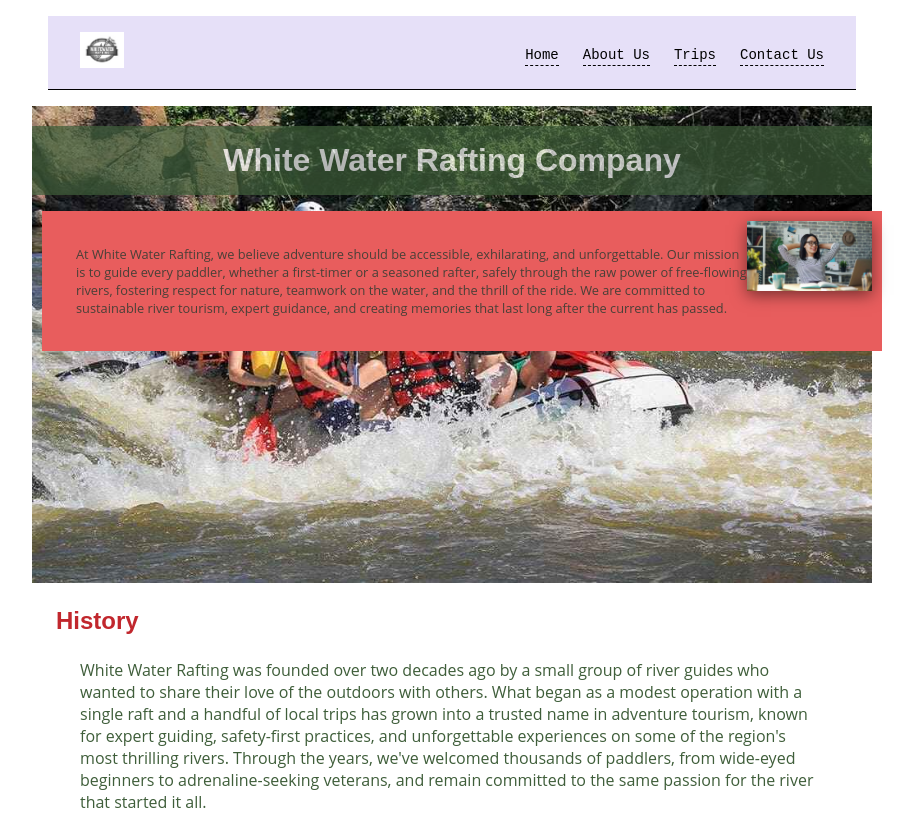
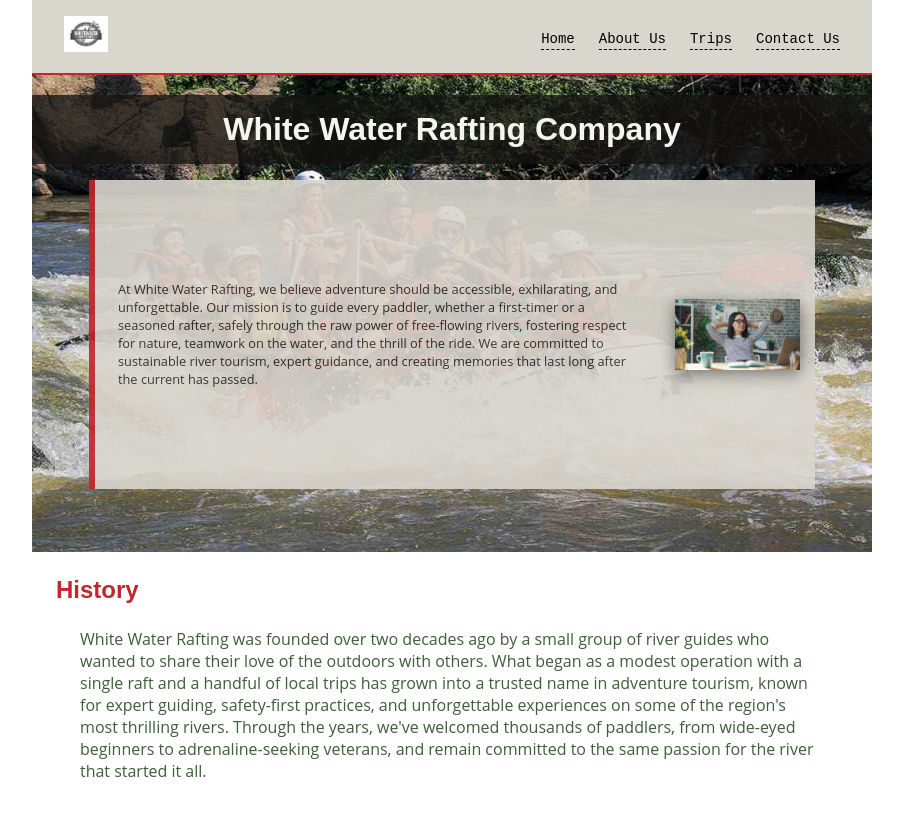
Before and after one commit to AnalystYuchels/wdd130, a plain HTML site: page wwr/about.html in a window 1280 px wide. Shown: the top 824 px of the page, without its empty margins (188-1101 px from the left). Drawn offline with Linux system fonts and the light colour scheme.

Commit message:
Improved the styling for rafting.css

```diff
--- a/wwr/styles/rafting.css
+++ b/wwr/styles/rafting.css
@@ -44,8 +44,7 @@ h2 {
 
 nav,
 p,
-section,
-article {
+section {
   margin: 16px;
   padding: 8px;
 }
@@ -54,11 +53,12 @@ article {
   display: flex;
   align-items: center;
   justify-content: space-between;
+  width: 100%;
+  margin: 0;
   padding: 16px 32px;
-  background-color: #E6E0F8;
-  /* lilac */
-  border-bottom: 1px solid #000;
-  /* sketch-style outline */
+  box-sizing: border-box;
+  background-color: var(--color-light-grey);
+  border-bottom: 2px solid var(--color-primary);
 }
 
 .logo-link {
@@ -69,7 +69,6 @@ article {
   height: 36px;
   width: auto;
   filter: grayscale(100%);
-  /* keeps the logo itself neutral, not colored */
 }
 
 .nav-links {
@@ -84,7 +83,6 @@ article {
   text-decoration: none;
   color: #000;
   font-family: 'Courier New', monospace;
-  /* rough, sketch-like feel */
   font-size: 14px;
   border-bottom: 1px dashed #000;
   padding-bottom: 2px;
@@ -96,6 +94,8 @@ article {
 
 .hero {
   position: relative;
+  overflow: hidden;
+  width: 100%;
 }
 
 .hero img {
@@ -108,28 +108,47 @@ h1 {
   position: absolute;
   top: 20px;
   width: 100%;
+  margin: 0;
   padding: 16px;
   text-align: center;
-  opacity: 0.7;
-  background-color: var(--color-accent);
-  color: #fff;
+  background-color: rgba(20, 19, 18, 0.75);
+  color: var(--color-white);
 }
 
 article {
   position: absolute;
-  top: 95px;
-  margin: 10px;
-  width: 100%;
-  padding: 10px;
-  text-align: left;
-  background-color: var(--color-primary-light);
-  color: var(--color-secondary-dark);
+  top: 90px;
+  left: 5%;
+  right: 5%;
+  bottom: 10%;
+  width: auto;
+  height: auto;
+  max-width: 90%;
+  display: flex;
+  align-items: center;
+  justify-content: space-between;
+  gap: 24px;
+  padding: 0 15px;
+  margin: 15px;
+  box-sizing: border-box;
+  opacity: 0.9;
+  background-color: var(--color-light-grey);
+  border-left: 6px solid var(--color-primary);
+}
+
+article p {
+  order: 1;
+  color: var(--color-dark);
   font-size: 0.8em;
+  flex: 1;
+  margin: 0;
 }
 
 .hero article img {
-  float: right;
+  order: 2;
+  flex-shrink: 0;
   width: 125px;
+  height: auto;
   box-shadow: 0 4px 15px rgba(0, 0, 0, 0.5);
 }
 
```
